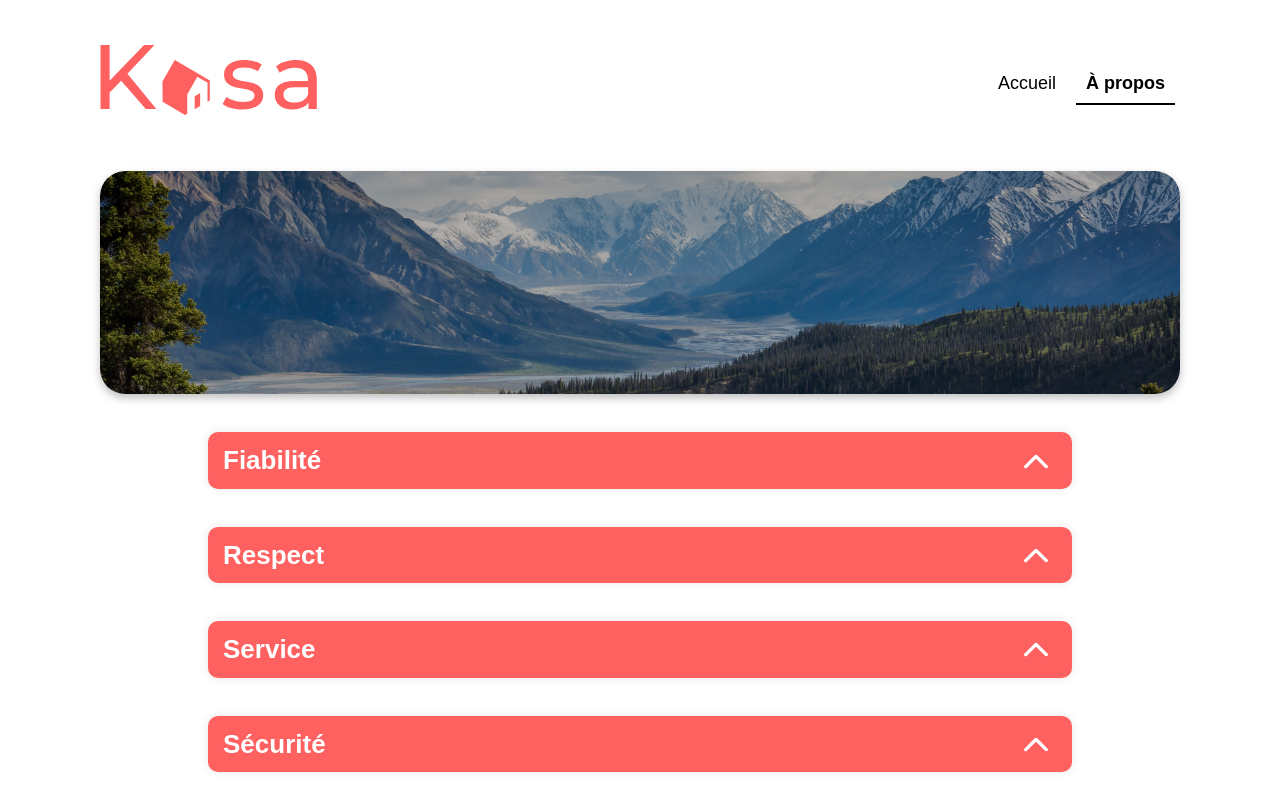
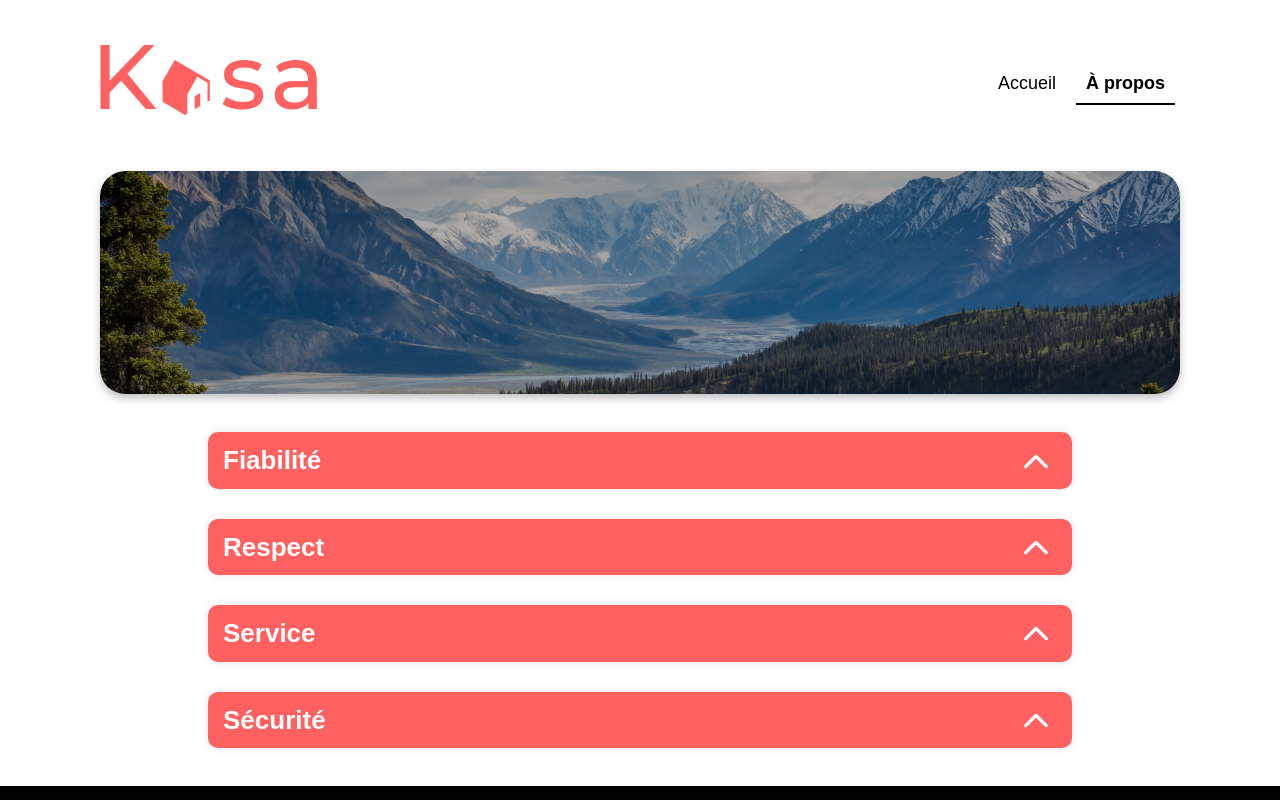
Before and after one commit to ssidikov/kasa, a React (Create React App) app: page /kasa/about in a window 1280 px wide. Shown: the top 800 px of the page. Built offline with nearby package versions, Linux system fonts and the light colour scheme.

Commit message:
Refactor Dropdown component to rename for Collapse component and classNames

```diff
--- /dev/null
+++ b/src/components/Collapse/index.jsx
@@ -0,0 +1,26 @@
+import React, { useState } from 'react'
+import ArrowIcon from '../../assets/Icons/arrow-down.svg'
+
+const Collapse = ({ title, children }) => {
+  const [isOpen, setIsOpen] = useState(false)
+
+  const toggleCollapse = () => {
+    setIsOpen(!isOpen)
+  }
+
+  return (
+    <div className='collapse'>
+      <div className='collapse-header' onClick={toggleCollapse}>
+        <h3 className='collapse-title'>{title}</h3>
+        <div
+          className='collapse-arrow'
+          style={{ transform: isOpen ? 'rotate(0deg)' : 'rotate(180deg)' }}>
+          <img src={ArrowIcon} alt='Collapse Arrow' className='arrow-icon' />
+        </div>
+      </div>
+      <div className={`collapse-content ${isOpen ? 'expanded' : ''}`}>{children}</div>
+    </div>
+  )
+}
+
+export default Collapse
--- a/src/components/Dropdown/index.jsx
+++ /dev/null
@@ -1,26 +0,0 @@
-import React, { useState } from 'react'
-import ArrowIcon from '../../assets/Icons/arrow-down.svg'
-
-const Dropdown = ({ title, children }) => {
-  const [isOpen, setIsOpen] = useState(false)
-
-  const toggleDropdown = () => {
-    setIsOpen(!isOpen)
-  }
-
-  return (
-    <div className='dropdown'>
-      <div className='dropdown-header' onClick={toggleDropdown}>
-        <h3 className='dropdown-title'>{title}</h3>
-        <div
-          className='dropdown-arrow'
-          style={{ transform: isOpen ? 'rotate(0deg)' : 'rotate(180deg)' }}>
-          <img src={ArrowIcon} alt='Dropdown Arrow' className='arrow-icon' />
-        </div>
-      </div>
-      <div className={`dropdown-content ${isOpen ? 'expanded' : ''}`}>{children}</div>
-    </div>
-  )
-}
-
-export default Dropdown
--- a/src/components/PropertyCard/index.jsx
+++ b/src/components/PropertyCard/index.jsx
@@ -3,20 +3,9 @@ import Slider from '../Slider'
 import Star from '../../assets/Icons/star.svg'
 import RedStar from '../../assets/Icons/red-star.svg'
 // import ArrowIcon from '../../assets/Icons/arrow-down.svg'
-import Dropdown from '../Dropdown'
+import Collapse from '../Collapse'
 
 function PropertyCard({ title, description, pictures, host, rating, location, equipments, tags }) {
-  // const [isDetailsOpen, setDetailsOpen] = useState(false) // condition for Details
-  // const [isEquipmentsOpen, setEquipmentsOpen] = useState(false) // condition for equipments
-
-  // const toggleDetails = () => {
-  //   setDetailsOpen(!isDetailsOpen)
-  // }
-
-  // const toggleEquipments = () => {
-  //   setEquipmentsOpen(!isEquipmentsOpen)
-  // }
-
   return (
     <div className='property'>
       {/* Slider */}
@@ -58,11 +47,11 @@ function PropertyCard({ title, description, pictures, host, rating, location, eq
 
       {/* Description and list of equipment */}
       <div className='property__details'>
-        {/* Dropdown for Details */}
-        <Dropdown title='Details'>{description}</Dropdown>
+        {/* Collapse for Details */}
+        <Collapse title='Details'>{description}</Collapse>
 
-        {/* Dropdown for Équipements */}
-        <Dropdown title='Équipements'>
+        {/* Collapse for Équipements */}
+        <Collapse title='Équipements'>
           <ul>
             {equipments.map((equipment, index) => (
               <li key={index} className='equipment-list'>
@@ -70,7 +59,7 @@ function PropertyCard({ title, description, pictures, host, rating, location, eq
               </li>
             ))}
           </ul>
-        </Dropdown>
+        </Collapse>
       </div>
     </div>
   )
--- a/src/pages/About/index.jsx
+++ b/src/pages/About/index.jsx
@@ -1,6 +1,6 @@
 import BannerAbout from '../../assets/Banner/Banner-about.jpg'
 import Banner from '../../components/Banner'
-import Dropdown from '../../components/Dropdown'
+import Collapse from '../../components/Collapse'
 
 function About() {
   return (
@@ -8,28 +8,28 @@ function About() {
       <div className='about-banner'>
         <Banner image={BannerAbout} altText='Chez vous, partout et ailleurs' lighter={true} />
       </div>
-      <div className='dropdowns-container'>
-        <Dropdown title='Fiabilité'>
+      <div className='collapse-container'>
+        <Collapse title='Fiabilité'>
           Les annonces postées sur Kasa garantissent une fiabilité totale. Les photos sont conformes
           aux logements, et toutes les informations sont régulièrement vérifiées par nos équipes.
-        </Dropdown>
-        <Dropdown title='Respect'>
+        </Collapse>
+        <Collapse title='Respect'>
           La bienveillance fait partie des valeurs fondatrices de Kasa. Tout comportement
           discriminatoire ou de perturbation du voisinage entraînera une exclusion de notre
           plateforme.
-        </Dropdown>
-        <Dropdown title='Service'>
+        </Collapse>
+        <Collapse title='Service'>
           La qualité du service est au cœur de notre engagement chez Kasa. Nous veillons à ce que
           chaque interaction, que ce soit avec nos hôtes ou nos locataires, soit empreinte de
           respect et de bienveillance.
-        </Dropdown>
-        <Dropdown title='Sécurité'>
+        </Collapse>
+        <Collapse title='Sécurité'>
           La sécurité est la priorité de Kasa. Aussi bien pour nos hôtes que pour les voyageurs,
           chaque logement correspond aux critères de sécurité établis par nos services. En laissant
           une note aussi bien à l'hôte qu'au locataire, cela permet à nos équipes de vérifier que
           les standards sont bien respectés. Nous organisons également des ateliers sur la sécurité
           domestique pour nos hôtes.
-        </Dropdown>
+        </Collapse>
       </div>
     </section>
   )
--- a/src/styles/_variables.sass
+++ b/src/styles/_variables.sass
@@ -24,7 +24,7 @@ $font-size-xxl: 48px
 // Shadows
 $banner-shadow: drop-shadow(0px 4px 4px rgba(0, 0, 0, 0.25))
 $text-shadow: 0px 4px 4px rgba(0, 0, 0, 0.25)
-$dropdown-shadow: 0 0 10px rgba(0, 0, 0, 0.1)
+$collapse-shadow: 0 0 10px rgba(0, 0, 0, 0.1)
 
 // Transitions
 $transition-duration: 0.3s
--- a/src/styles/components/Dropdown.sass
+++ b/src/styles/components/Collapse.sass
@@ -1,18 +1,26 @@
 @import '../_variables.sass'
 @import '../_mixins.sass'
 
-.dropdown
+.collapse-container
+  display: flex
+  flex-direction: column
+  justify-content: center
   align-items: center
-  margin: 38px 108px
+  margin: 0 108px 8px
+  @include tablet-version
+    margin: 0
+.collapse
+  margin: 0 0 30px
   border-radius: $border-radius-m
   background-color: rgba(246, 246, 246, 0.45)
-  box-shadow: $dropdown-shadow
+  box-shadow: $collapse-shadow
   font-size: $font-size-lg
   font-weight: 500
   cursor: pointer
   transition: background-color $transition-duration
   @include tablet-version
-    margin: 20px 0
+    width: 100%
+    margin: 0 0 20px
 
   &-header
     border-radius: $border-radius-m
--- a/src/styles/pages/Property.sass
+++ b/src/styles/pages/Property.sass
@@ -120,10 +120,9 @@
       flex-direction: column
       gap: 20px
 
-    .dropdown
+    .collapse
       margin: 0
       width: 50%
-      border-radius: $border-radius-m
       @include tablet-version
         width: 100%
 
@@ -138,7 +137,7 @@
         @include tablet-version
         padding: 13px 20px
 
-    .dropdown-title
+    .collapse-title
       color: $white
       font-size: 18px
       font-weight: 600
--- a/src/styles/styles.sass
+++ b/src/styles/styles.sass
@@ -9,7 +9,7 @@
 @import 'pages/About.sass'
 @import 'pages/Property.sass'
 @import 'components/Slider.sass'
-@import 'components/Dropdown.sass'
+@import 'components/Collapse.sass'
 
 *
   box-sizing: border-box
```
Also changed, not shown: src/components/Carrousel/index.jsx (deleted), src/components/Slideshow/index.jsx (deleted).
